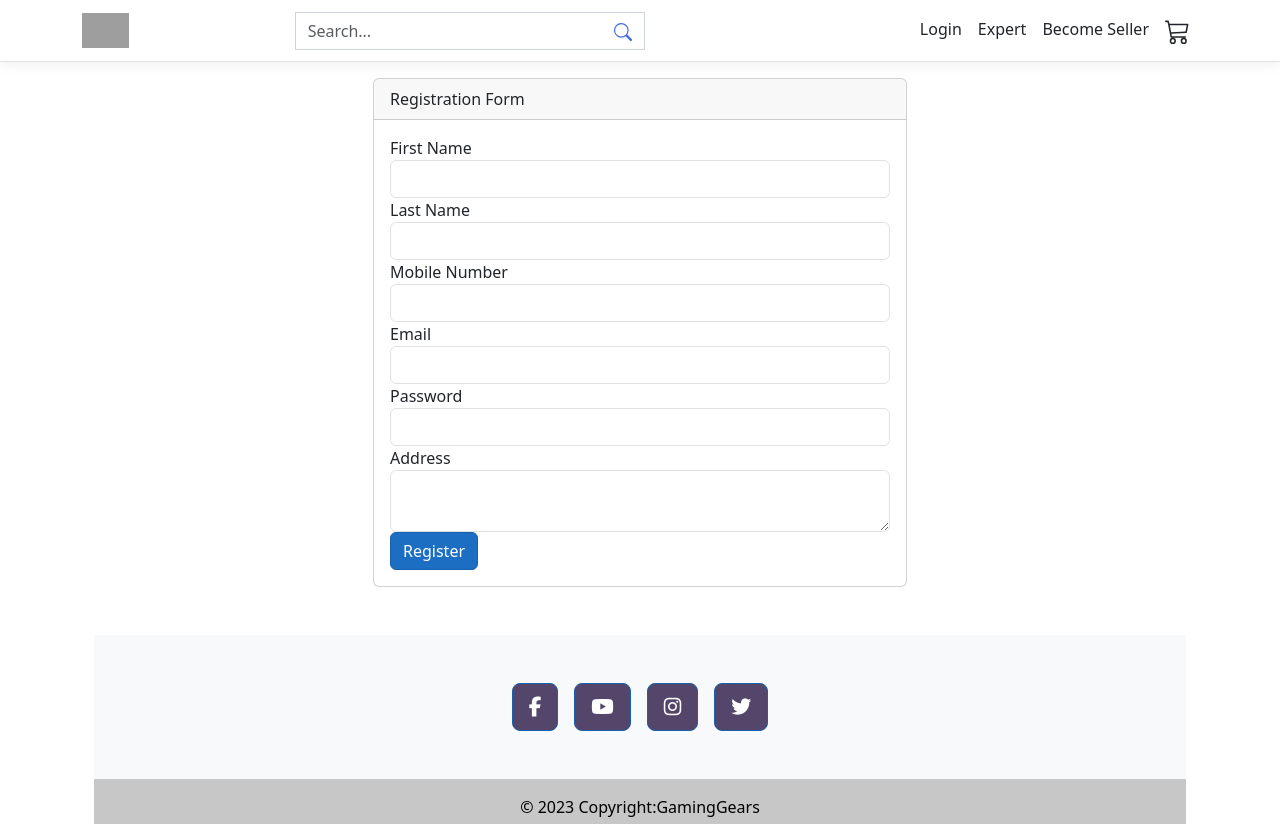
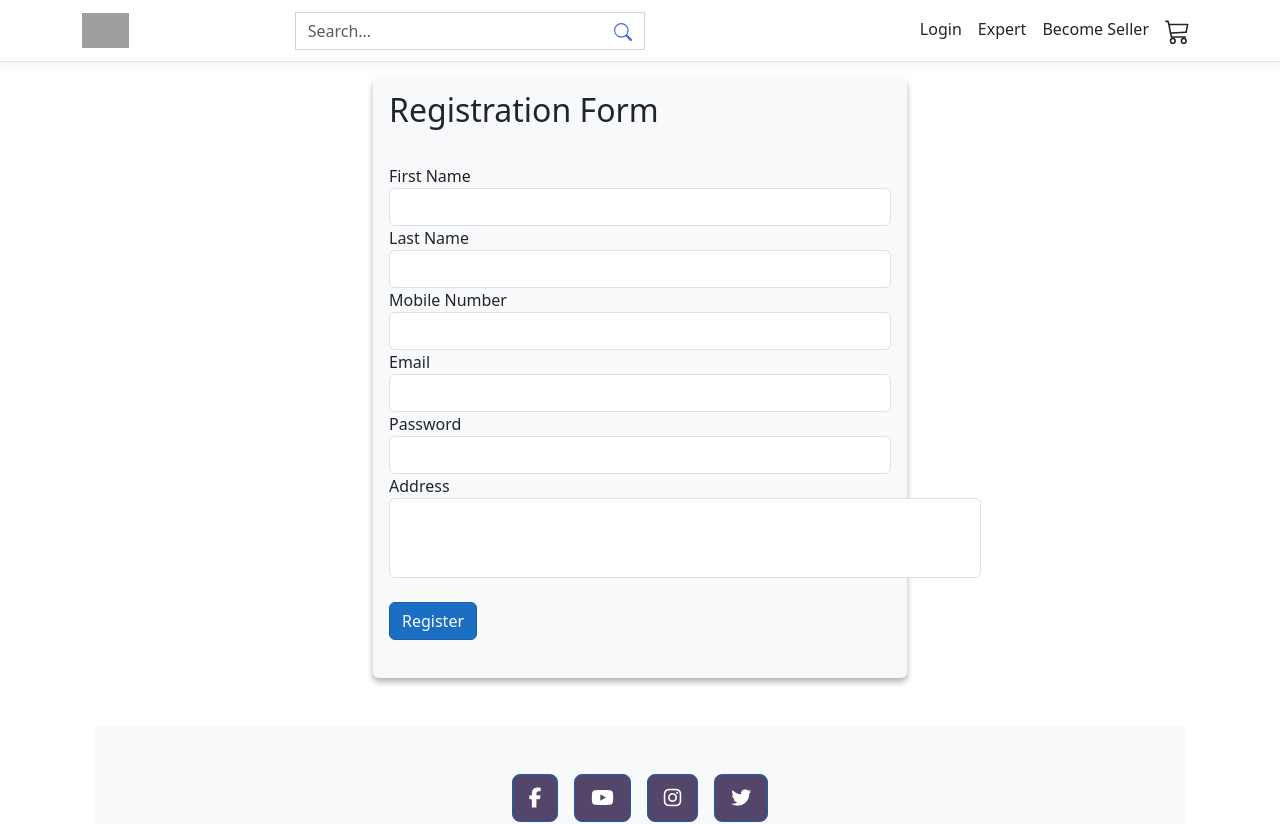
Before and after one commit to GaneshBalki/GamingGears, a React (Create React App) app in the folder FE/ClientApp/: page /customer-registration in a window 1280 px wide. Shown: the top 824 px of the page. Built offline with nearby package versions, Linux system fonts and the light colour scheme; grey boxes are pictures that could not be loaded.

Commit message:
customer registration style added

```diff
--- /dev/null
+++ b/FE/ClientApp/src/components/AAA.css
@@ -0,0 +1,16 @@
+/* Define scrollbar styles for webkit browsers */
+::-webkit-scrollbar {
+    width: 12px; /* Width of the scrollbar */
+    background-color: #f1f1f1; /* Background color of the scrollbar track */
+  }
+
+  /* Handle (thumb) of the scrollbar */
+  ::-webkit-scrollbar-thumb {
+    background: #007BFF; /* Color of the scrollbar handle (thumb) */
+    border-radius: 0; /* Remove rounded corners for the handle */
+  }
+
+  /* On hover, the handle will have a lighter background */
+  ::-webkit-scrollbar-thumb:hover {
+    background: #0056b3; /* Lighter blue on hover */
+  }
--- /dev/null
+++ b/FE/ClientApp/src/components/CustomerRegistration.css
@@ -0,0 +1,10 @@
+/* CardStyles.css */
+
+.card-hover {
+    transition: box-shadow 0.3s, background-color 0.3s; /* Add smooth transition effects */
+  }
+
+  .card-hover{
+    box-shadow: 0 4px 6px rgba(0, 0.3, 0.3, 0.3); /* Adjust the box shadow as needed */
+    background-color: #e0e0e0; /* Change to the desired hover background color (darker) */
+  }
--- a/FE/ClientApp/src/components/CustomerRegistration.js
+++ b/FE/ClientApp/src/components/CustomerRegistration.js
@@ -1,7 +1,7 @@
 import React, { useState } from 'react';
 import axios from 'axios';
 import { useNavigate } from 'react-router-dom';
-
+import './CustomerRegistration.css'
 const CustomerRegistration = () => {
     const [formData, setFormData] = useState({
         fname: '',
@@ -58,11 +58,11 @@ const CustomerRegistration = () => {
     };
 
     return (
-        <div className="container">
-            <div className="row justify-content-center">
-                <div className="col-md-6">
-                    <div className="card">
-                        <div className="card-header">Registration Form</div>
+        <div className="container" >
+            <div className="row justify-content-center" >
+                <div className="col-md-6" >
+                    <div className="card card-hover" style={{ border: 'none', height: '600px', background: '#f8f9fa' }}>
+                        <div className="card-header" style={{ border: 'none', height: '70px', background: '#f8f9fa', fontSize: '2em' }}>Registration Form</div>
                         <div className="card-body">
                             <form onSubmit={handleSubmit}>
                                 <div className="form-group">
@@ -134,8 +134,14 @@ const CustomerRegistration = () => {
                                         value={formData.address}
                                         onChange={handleChange}
                                         required
+                                        style={{
+                                            width: '592px',  // Set the width
+                                            height: '80px', // Set the height
+                                            resize: 'none'
+                                        }}
                                     />
                                 </div>
+                                <br></br>
                                 <button type="submit" className="btn btn-primary">
                                     Register
                                 </button>
--- a/FE/ClientApp/src/components/Home.js
+++ b/FE/ClientApp/src/components/Home.js
@@ -3,7 +3,8 @@ import React, { Component } from 'react';
 import logo2 from '../images/logo2.png'
 import HomeProducts from './HomeProducts';
 import '@fortawesome/fontawesome-free/css/all.min.css';
-import Footer from './Footer';
+
+import './AAA.css'
 import HomeCategory from './HomeCategory';
 import CarouselComponent from './CarouselComponent';
 export class Home extends Component {
--- /dev/null
+++ b/FE/ClientApp/src/components/Scrollbar.css
@@ -0,0 +1,20 @@
+/* Create a custom scrollbar for webkit browsers (e.g., Chrome, Safari) */
+::-webkit-scrollbar {
+    width: 12px; /* Width of the scrollbar */
+  }
+
+  /* Track (background) of the scrollbar */
+  ::-webkit-scrollbar-track {
+    background: #f1f1f1;
+  }
+
+  /* Handle (thumb) of the scrollbar */
+  ::-webkit-scrollbar-thumb {
+    background: #888; /* Color of the scrollbar handle */
+    border-radius: 6px; /* Rounded corners for the handle */
+  }
+
+  /* On hover, the handle will have a lighter background */
+  ::-webkit-scrollbar-thumb:hover {
+    background: #555;
+  }
```
